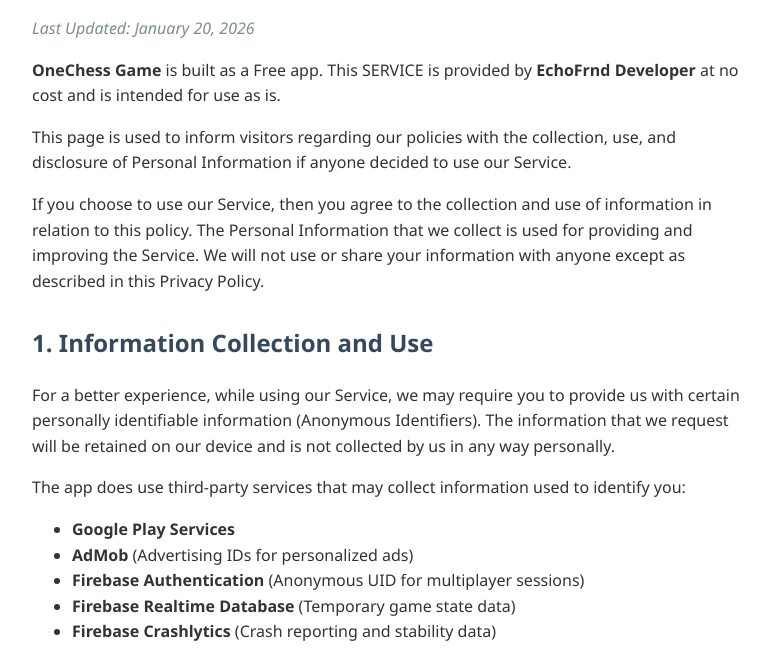
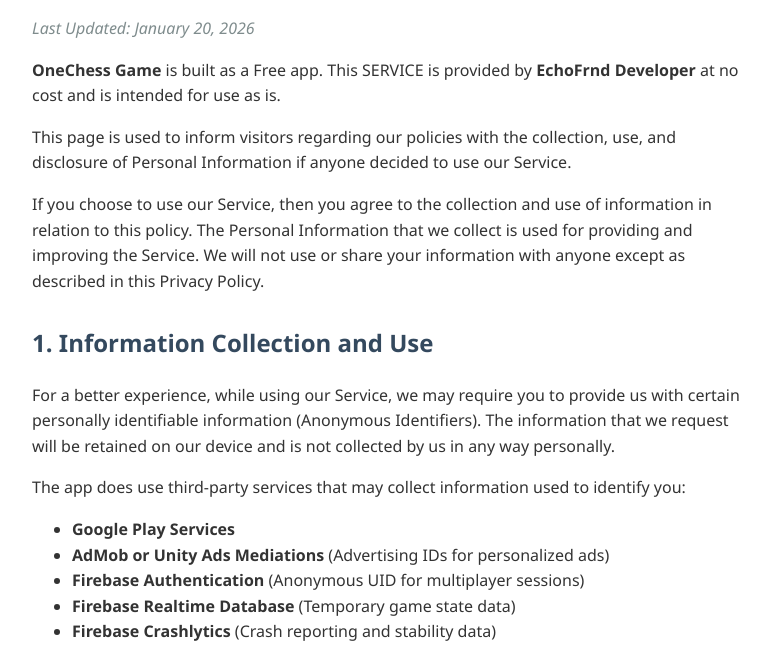
Before and after one commit to vishal0922/onechess-game-policy, a plain HTML site: page index.html in a window 1280 px wide. Shown: the part 150-800 px from the top of the page, without its empty margins (248-1018 px from the left). Drawn offline with Linux system fonts and the light colour scheme.

Commit message:
Update index.html

```diff
--- a/index.html
+++ b/index.html
@@ -70,7 +70,7 @@
         <p>The app does use third-party services that may collect information used to identify you:</p>
         <ul>
             <li><strong>Google Play Services</strong></li>
-            <li><strong>AdMob</strong> (Advertising IDs for personalized ads)</li>
+            <li><strong>AdMob or Unity Ads Mediations</strong> (Advertising IDs for personalized ads)</li>
             <li><strong>Firebase Authentication</strong> (Anonymous UID for multiplayer sessions)</li>
             <li><strong>Firebase Realtime Database</strong> (Temporary game state data)</li>
             <li><strong>Firebase Crashlytics</strong> (Crash reporting and stability data)</li>
```
